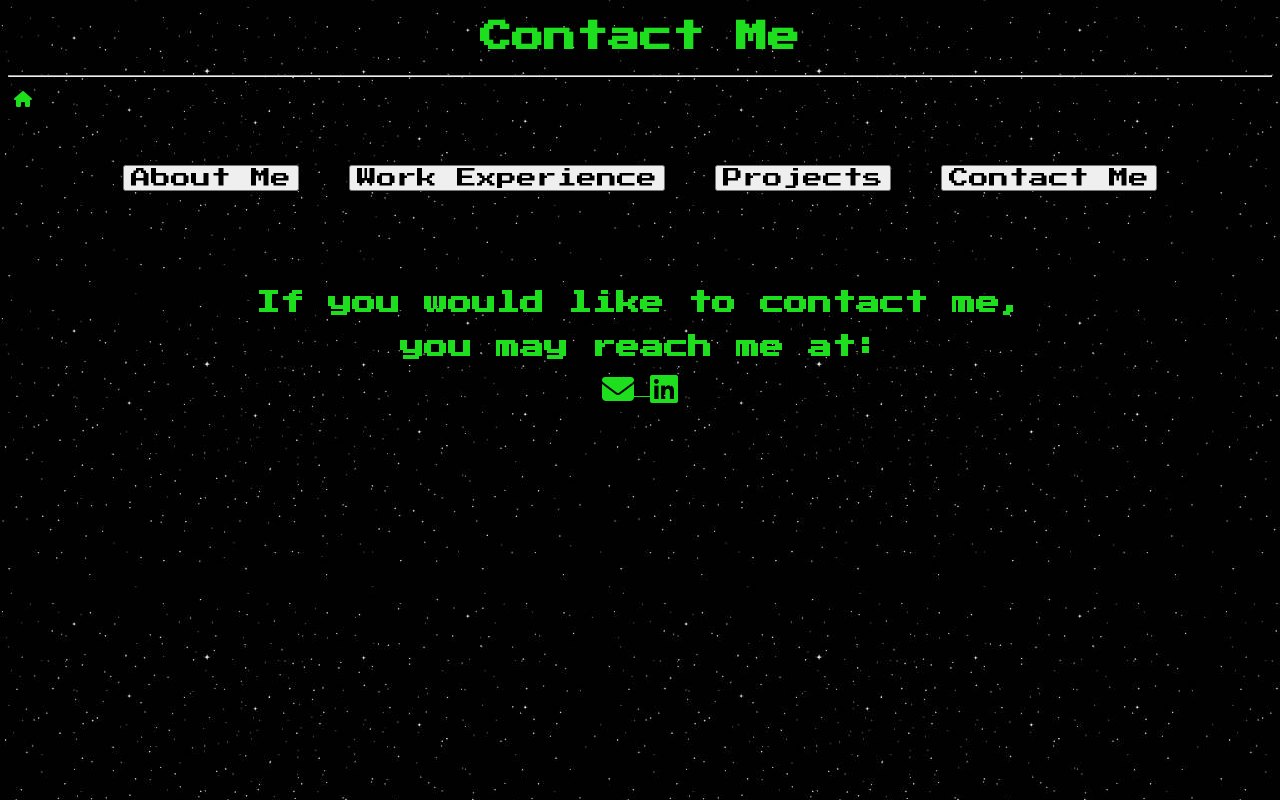
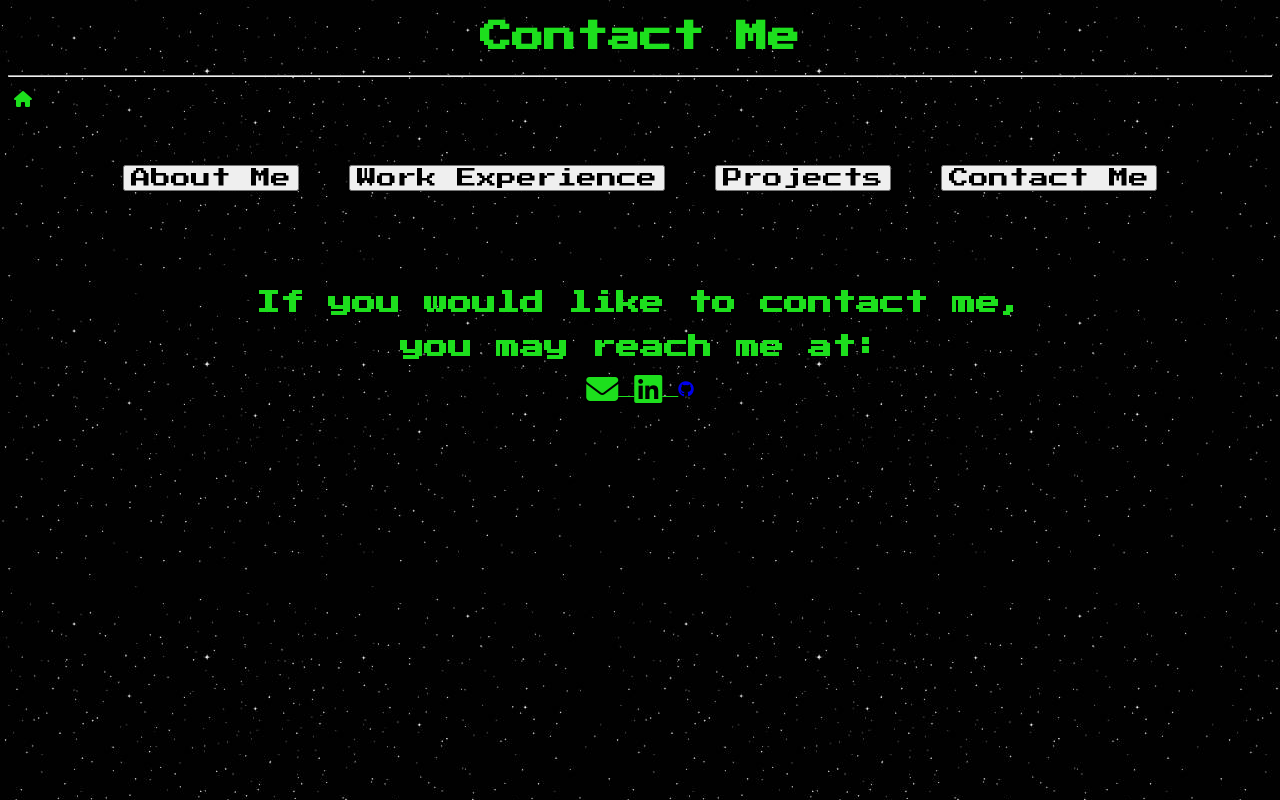
Before and after one commit to alexisbelloo/alexisbelloo.github.io, a plain HTML site: page Contact.html in a window 1280 px wide. Drawn offline with Linux system fonts and the light colour scheme.

Commit message:
Update Contact.html

```diff
--- a/Contact.html
+++ b/Contact.html
@@ -28,12 +28,14 @@
     <div class ="contact">
         <h2>If you would like to contact me,</h2>
         <h2>you may reach me at: </h2>
-        <a href="mailto: alexisbello495@gmail.com" id="email" target="blank_">
+        <a href="mailto: alexisbello495@gmail.com" id="email" target = "blank_">
             <i class="fa-solid fa-envelope fa-2xl"></i>
         </a>
-        <a href="https://www.linkedin.com/in/alexis-belloo
-        " id = "linked" target="blank_">
+        <a href="https://www.linkedin.com/in/alexis-belloo" id = "linked" target = "blank_">
             <i class="fa-brands fa-linkedin fa-2xl"></i>
+        </a>
+        <a href="https://github.com/alexisbelloo" id = "github" target = "blank_">
+            <i class="fa-brands fa-github"></i>
         </a>
 
     </div>
```
